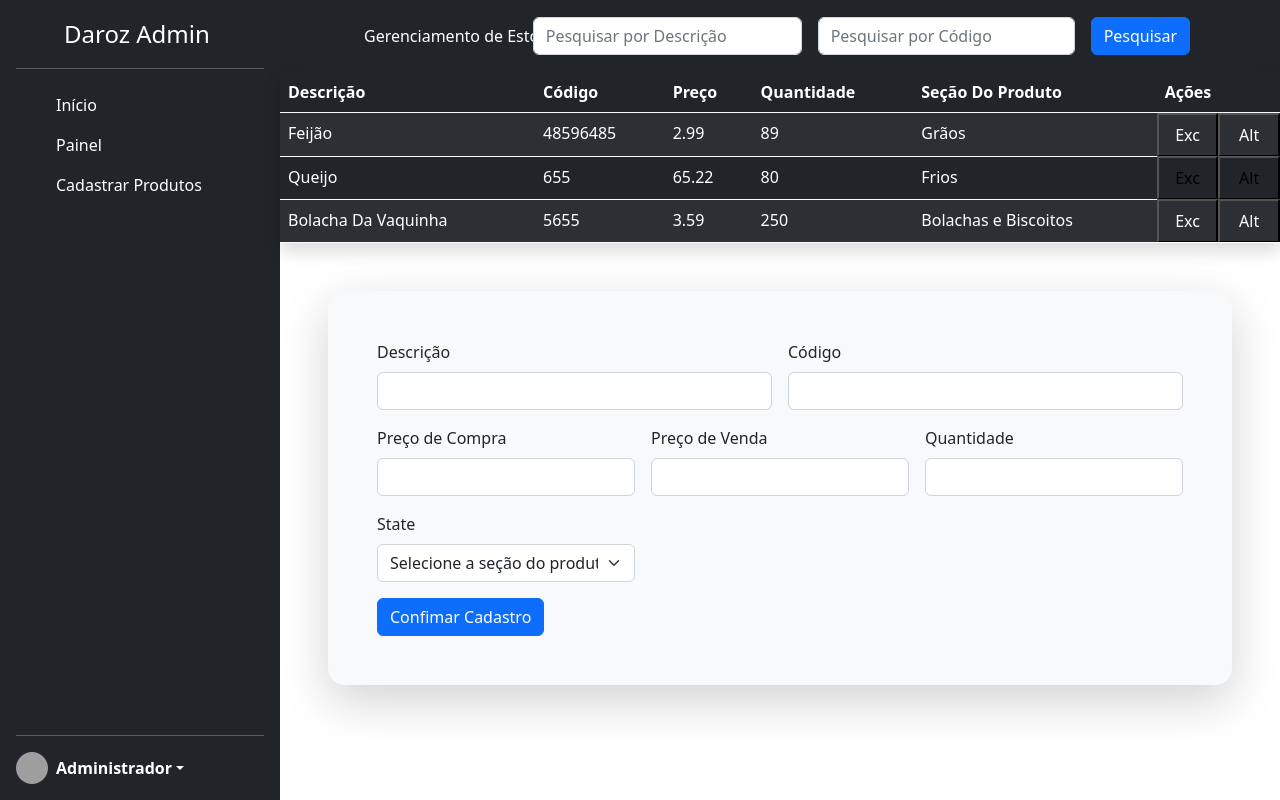
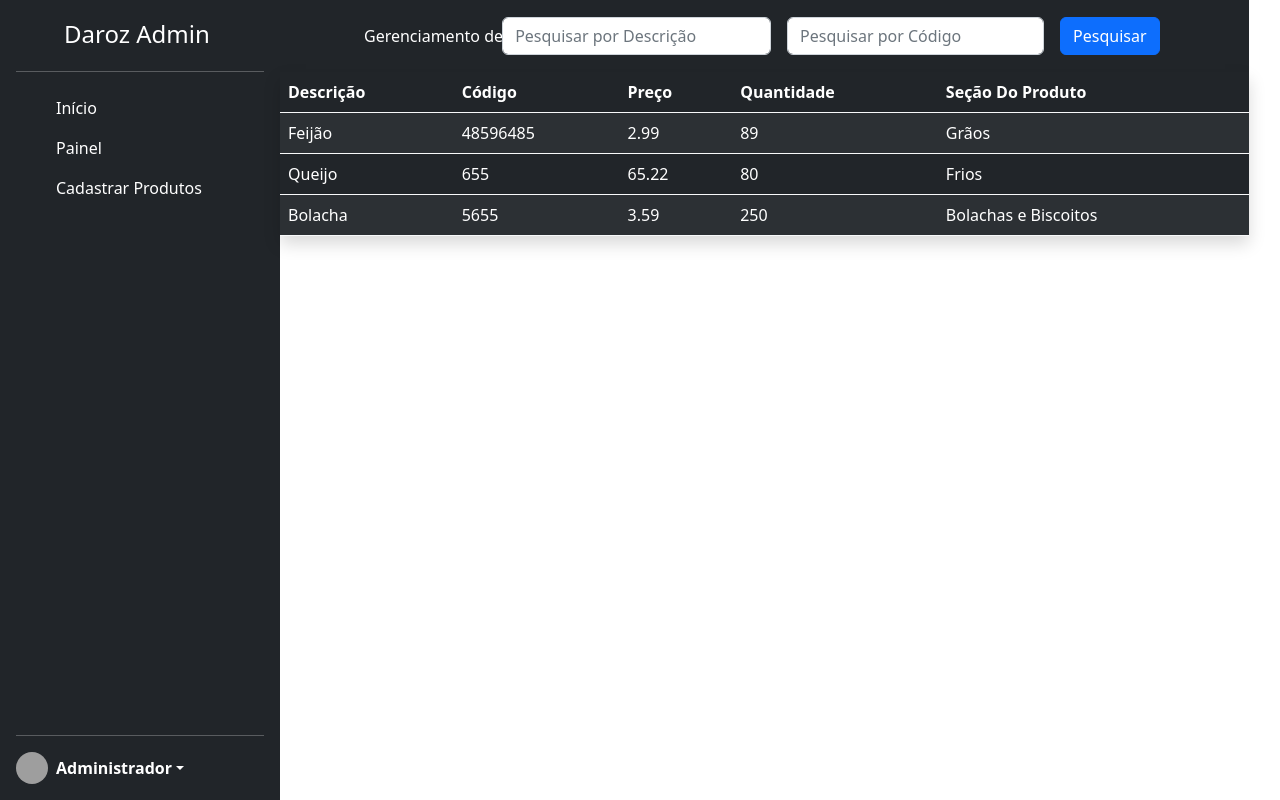
Before and after one commit to geraldodf/supermarket-admin-next, a Next.js app: page / in a window 1280 px wide. Built offline with nearby package versions, Linux system fonts and the light colour scheme; grey boxes are pictures that could not be loaded.

Commit message:
Fazendo navegação entre formulario e tabela

```diff
--- a/src/components/MenuLateral.tsx
+++ b/src/components/MenuLateral.tsx
@@ -1,18 +1,28 @@
-export default function MenuLateral() {
+import Link from "next/link";
+
+interface MenuLateralProps {
+    escolherTela?: (tela: string) => void
+}
+
+
+export default function MenuLateral(props: MenuLateralProps) {
+
     return (
 
         <>
 
             <div className="d-flex flex-column flex-shrink-0 p-3 text-bg-dark" style={{width: "280px", height: "100%"}}>
-                <a href="/"
-                   className="d-flex align-items-center mb-3 mb-md-0 me-md-auto text-white text-decoration-none">
-                    <svg className="bi pe-none me-2" width="40" height="32">
-                    </svg>
-                    <span className="fs-4">Daroz Admin</span>
-                </a>
+                <Link href={`/`}
+                      className="d-flex align-items-center mb-3 mb-md-0 me-md-auto text-white text-decoration-none">
+                    <div>
+                        <svg className="bi pe-none me-2" width="40" height="32">
+                        </svg>
+                        <span className="fs-4">Daroz Admin</span>
+                    </div>
+                </Link>
                 <hr/>
                 <ul className="nav nav-pills flex-column mb-auto">
-                    <li className="nav-item">
+                    <li className="nav-item" onClick={() => props.escolherTela('tabela')}>
                         <a href="#" className="nav-link text-white" aria-current="page">
                             <svg className="bi pe-none me-2" width="16" height="16">
                             </svg>
@@ -26,7 +36,7 @@ export default function MenuLateral() {
                             Painel
                         </a>
                     </li>
-                    <li>
+                    <li onClick={() => props.escolherTela('formulario')}>
                         <a href="#" className="nav-link text-white">
                             <svg className="bi pe-none me-2" width="16" height="16">
                             </svg>
--- a/src/components/TabelaProdutos.tsx
+++ b/src/components/TabelaProdutos.tsx
@@ -2,8 +2,7 @@ export default function TabelaProdutos() {
     return (
         <>
             <div className={`border-light`}>
-                <table className="table table-striped table-dark border-light shadow
-        ">
+                <table className="table table-striped table-dark border-light shadow">
                     <thead>
                     <tr className={`fw-bold`}>
                         <th scope="col">Descrição</th>
@@ -11,7 +10,6 @@ export default function TabelaProdutos() {
                         <th scope="col">Preço</th>
                         <th scope="col">Quantidade</th>
                         <th scope="col">Seção Do Produto</th>
-                        <th scope="col">Ações</th>
                     </tr>
                     </thead>
                     <tbody>
@@ -21,10 +19,6 @@ export default function TabelaProdutos() {
                         <td>2.99</td>
                         <td>89</td>
                         <td>Grãos</td>
-                        <button className={`col-6`}>Exc</button>
-                        <button className={`col-6`}>Alt</button>
-
-
                     </tr>
                     <tr>
                         <td>Queijo</td>
@@ -32,20 +26,14 @@ export default function TabelaProdutos() {
                         <td>65.22</td>
                         <td>80</td>
                         <td>Frios</td>
-                        <button className={`col-6`}>Exc</button>
-                        <button className={`col-6`}>Alt</button>
                     </tr>
                     <tr>
-                        <td>Bolacha Da Vaquinha</td>
+                        <td>Bolacha</td>
                         <td>5655</td>
                         <td>3.59</td>
                         <td>250</td>
                         <td>Bolachas e Biscoitos</td>
-                        <button className={`col-6`}>Exc</button>
-                        <button className={`col-6`}>Alt</button>
                     </tr>
-
-
                     </tbody>
                 </table>
             </div>
--- a/src/pages/index.jsx
+++ b/src/pages/index.tsx
@@ -3,19 +3,28 @@ import MenuLateral from './../components/MenuLateral'
 import Formulario from "../components/Formulario";
 import Cabecalho from "../components/Cabecalho";
 import TabelaProdutos from "../components/TabelaProdutos";
-import React, {useEffect, useState} from "react";
+import {useState} from "react";
 
 export default function Home() {
+
+    const [tela, setTela] = useState('tabela')
+
+    function mostrarFormAddProduto(tela: string) {
+        setTela(tela)
+    }
 
     return (
         <>
             <div className={``}>
                 <main className={`d-flex`}>
-                    <MenuLateral></MenuLateral>
+                    <MenuLateral escolherTela={mostrarFormAddProduto}></MenuLateral>
                     <div>
                         <Cabecalho></Cabecalho>
-                        <TabelaProdutos></TabelaProdutos>
-                        <Formulario></Formulario>
+                        {tela == 'tabela' ? (
+                            <TabelaProdutos></TabelaProdutos>
+                        ) :  (
+                            <Formulario></Formulario>
+                        )}
                     </div>
                 </main>
             </div>
--- a/tsconfig.json
+++ b/tsconfig.json
@@ -15,6 +15,7 @@
     "esModuleInterop": true,
     "module": "esnext",
     "resolveJsonModule": true,
+    "moduleResolution": "node",
     "isolatedModules": true,
     "jsx": "preserve"
   },
```
Also changed, not shown: src/pages/_app.tsx (renamed from src/pages/_app.jsx).
